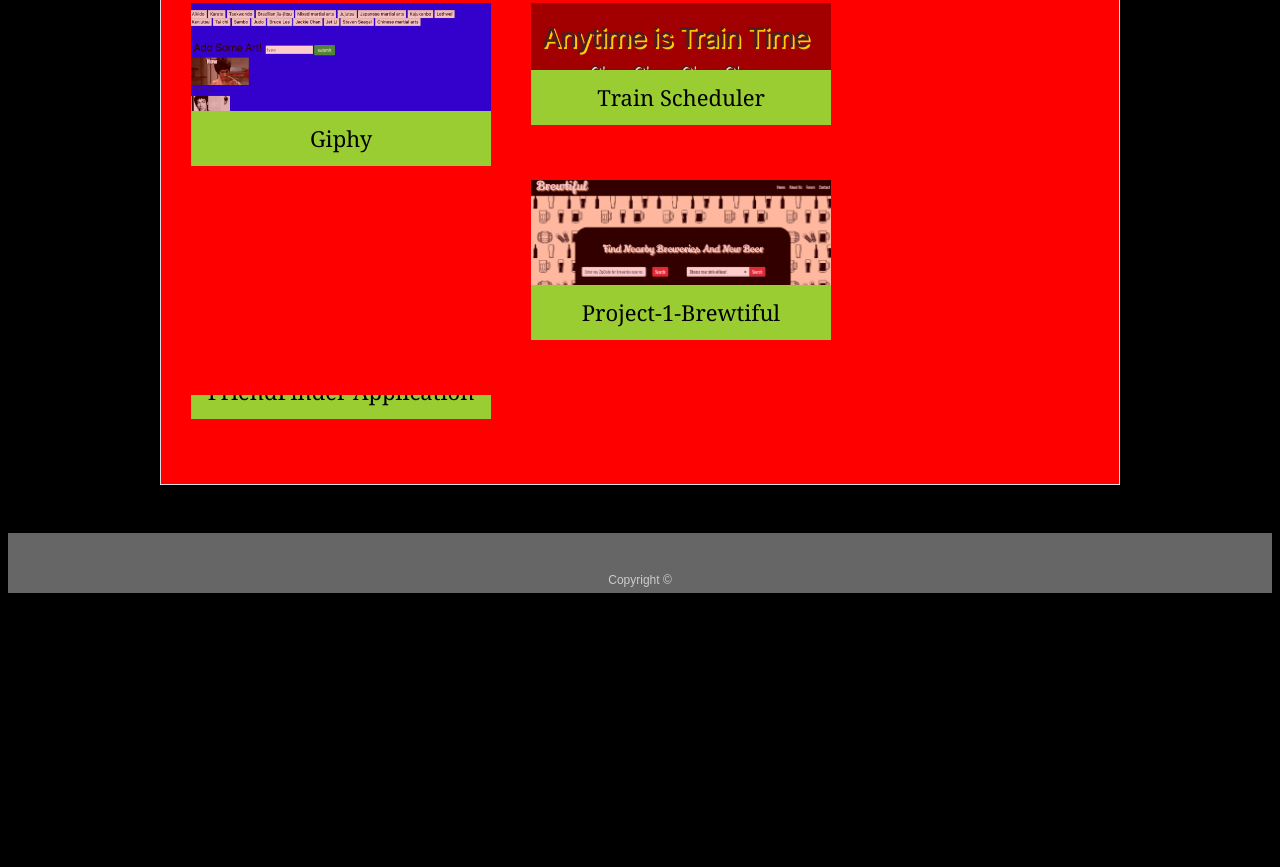
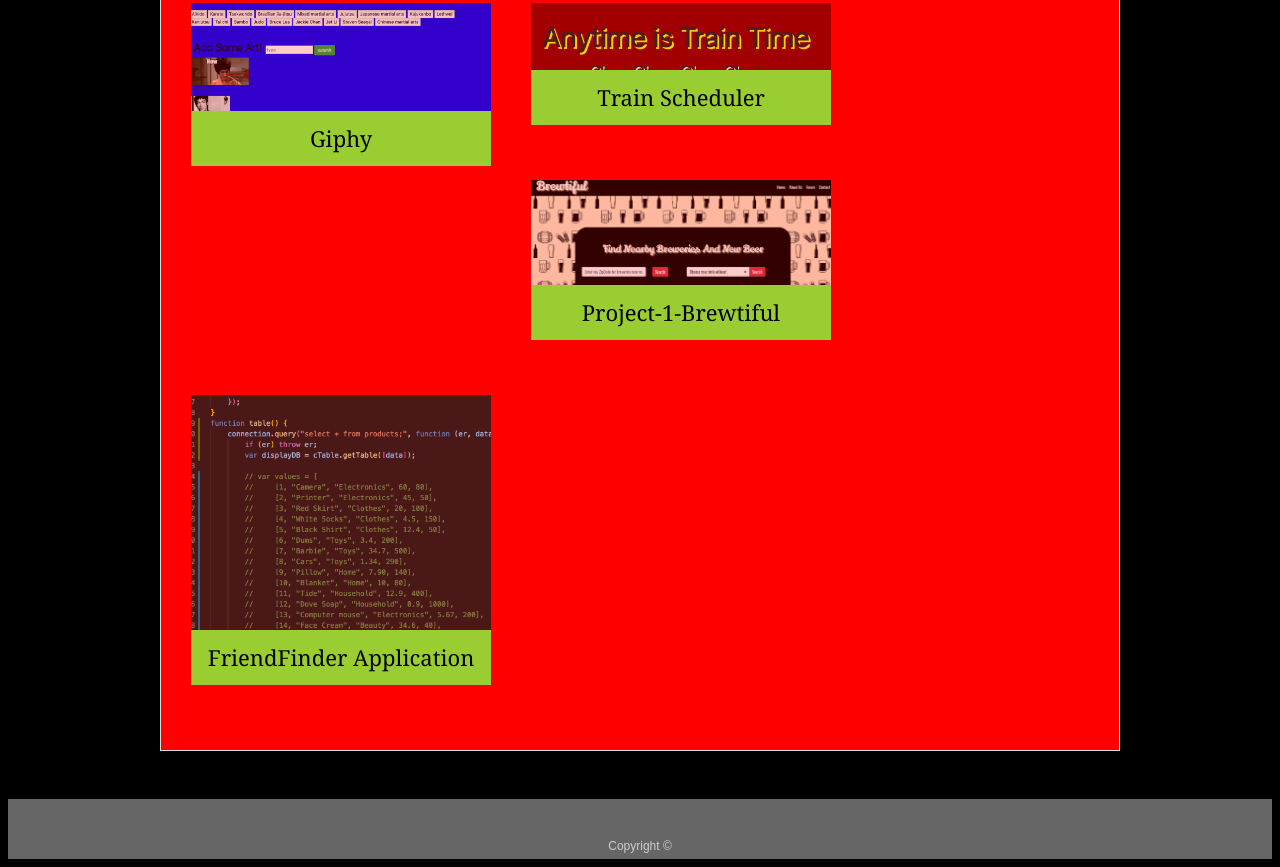
Before and after one commit to zhakina90/Responsive-Portfolio, a plain HTML site: page portfolio.html in a window 1280 px wide. Shown: the part 528-1395 px from the top of the page. Before the commit the page ends 1129 px from the top, so only its background shows below. Drawn offline with nearby package versions, Linux system fonts and the light colour scheme.

Commit message:
Added picture to my new link

```diff
--- a/portfolio.html
+++ b/portfolio.html
@@ -44,7 +44,7 @@
         <h3>Project-1-Brewtiful</h3>
       </div>
       <div class="work">
-        <img src="" alt="Friend Finder" onclick="relocate_friendfinder()" />
+        <img src="./assets/images/Screen Shot 2018-12-16 at 10.53.33 PM.png" alt="Friend Finder" onclick="relocate_friendfinder()" />
         <h3>FriendFinder Application</h3>
       </div>
     </section>
```
Also changed, not shown: assets/images/Screen Shot 2018-12-16 at 10.53.33 PM.png (added).
